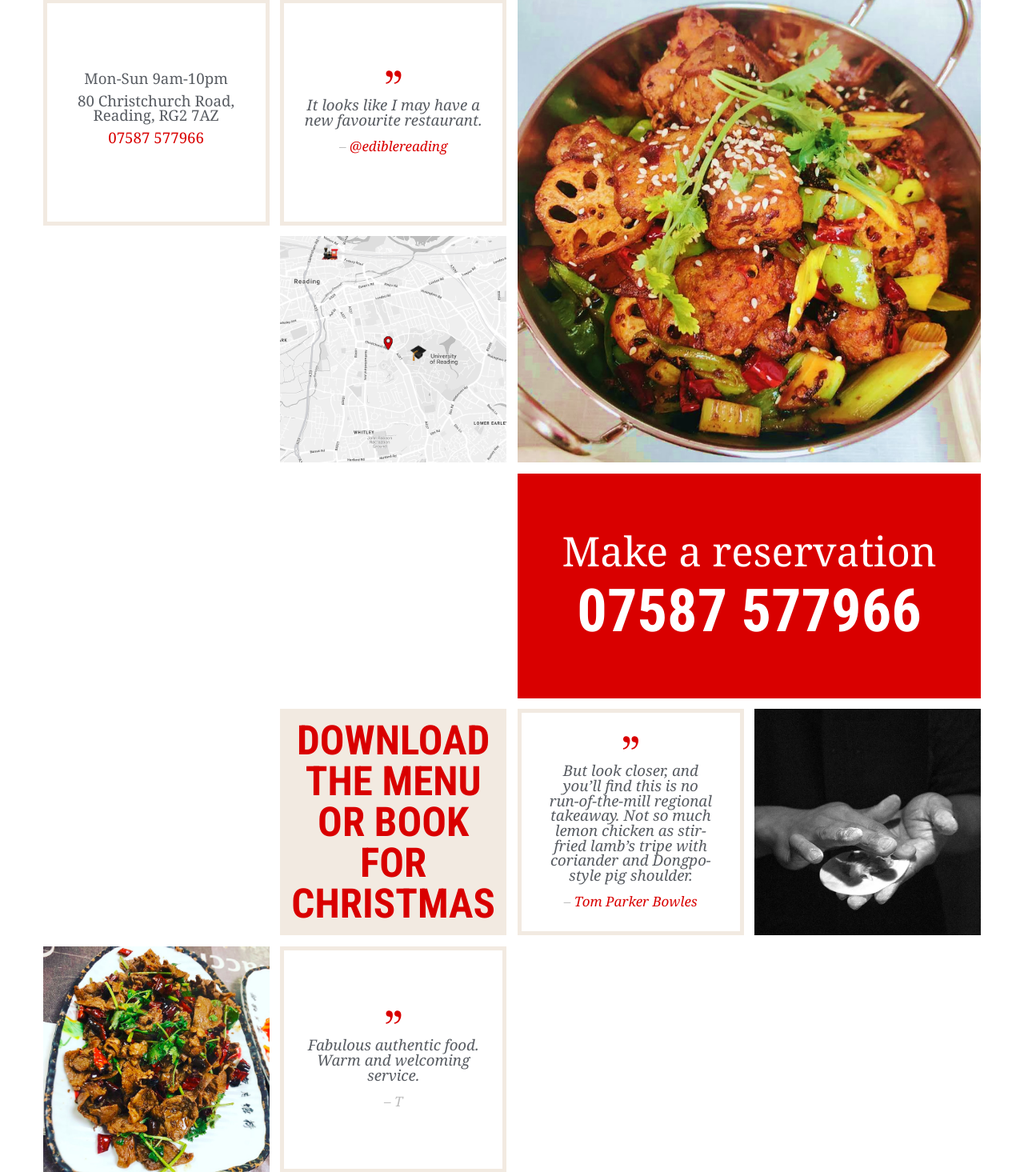
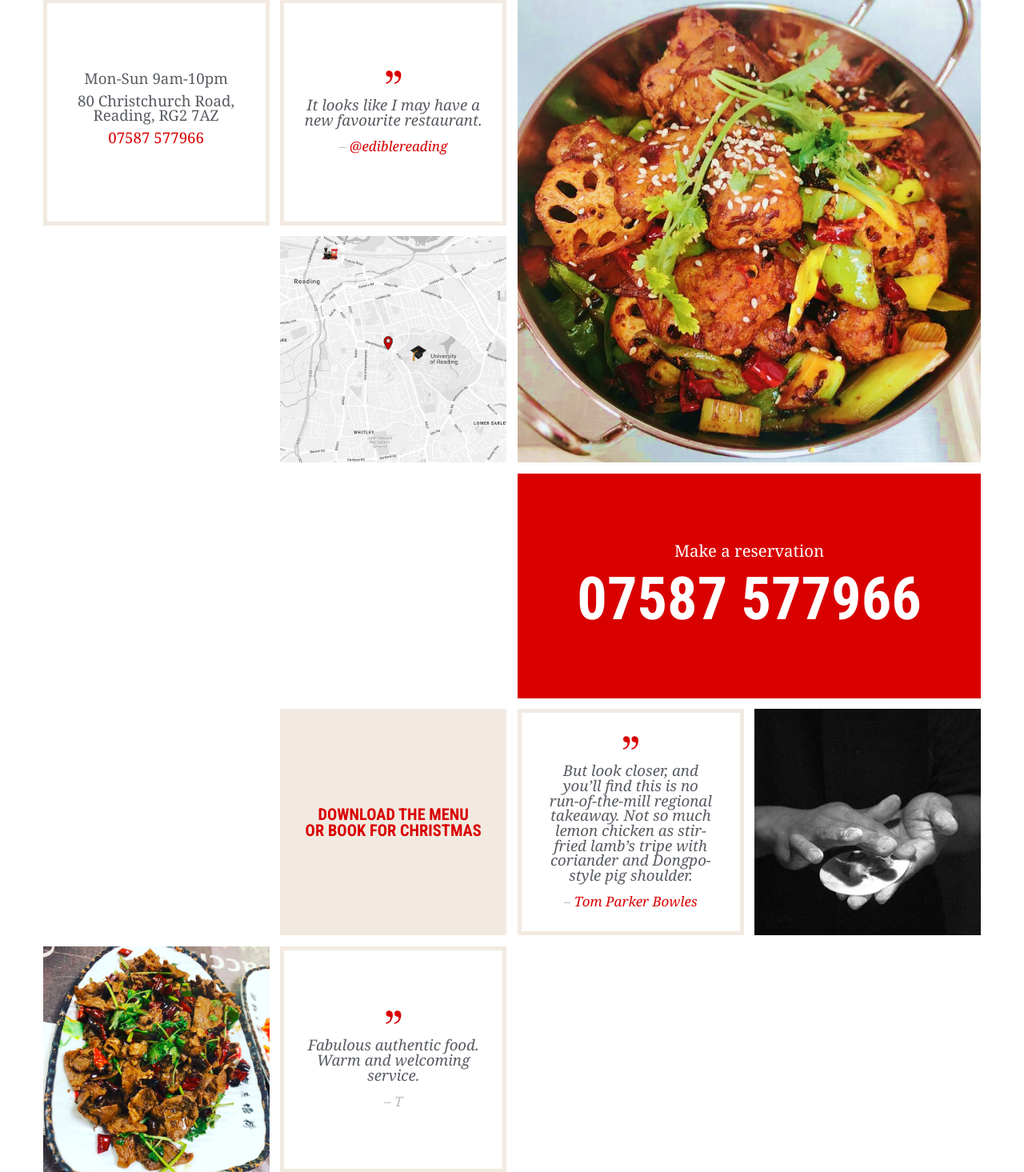
Before and after one commit to kungfukitchen/kungfureading, a PHP site: page / in a window 1280 px wide. Shown: the part 656-2121 px from the top of the page at 80% size. Run offline with PHP 8.4, Linux system fonts and the light colour scheme; some libraries are stand-ins or nearby versions.

Commit message:
Update styles.css

```diff
--- a/styles.css
+++ b/styles.css
@@ -1356,9 +1356,8 @@ hr {
     font-size: 4.375rem
   }
   .h2, h2 {
-    font-size: 3rem
-  }
-
+    font-size: 1.2rem
+  }
   .h3, h3 {
     font-size: 1.1rem;
     margin-bottom: .5em;
@@ -1526,15 +1525,9 @@ hr {
   .h1, h1 {
     font-size: 3.5rem
   }
-
-	.h2, h2 {
-font-size: 2rem
-	}
-
   .span-6 .square {
     position: relative
   }
-
   .span-6 .square:before {
     display: block;
     content: "";
```
